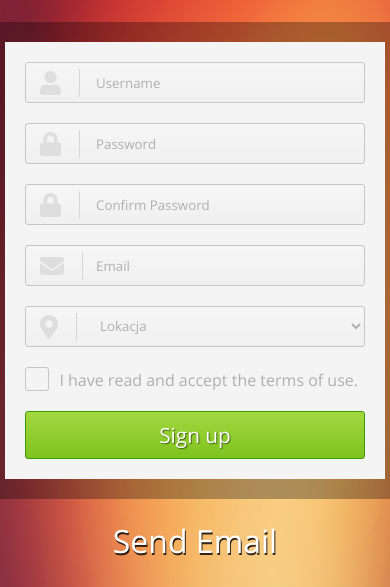
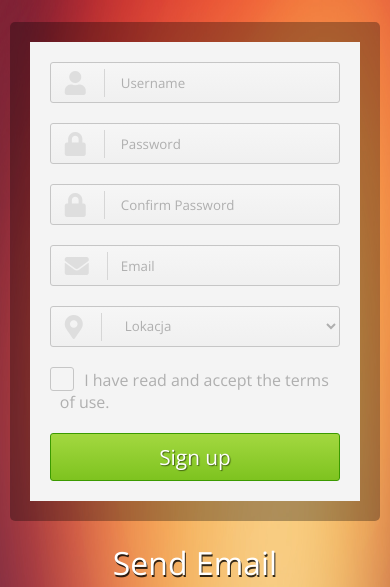
Before and after one commit to ptakpatryk/WeeklyChallenge1, a plain HTML site: page index.html in a window 390 px wide. Shown: the part 257-844 px from the top of the page. Drawn offline with nearby package versions, Linux system fonts and the light colour scheme.

Commit message:
style phone width

```diff
--- a/css/style.css
+++ b/css/style.css
@@ -297,4 +297,12 @@ select option {
     align-items: center;
     width: 100%;
   }
+  .form-content {
+    width: 95vw;
+  }
+
+  .inputs {
+    width: 100%;
+    max-width: none;
+  }
 }
```
